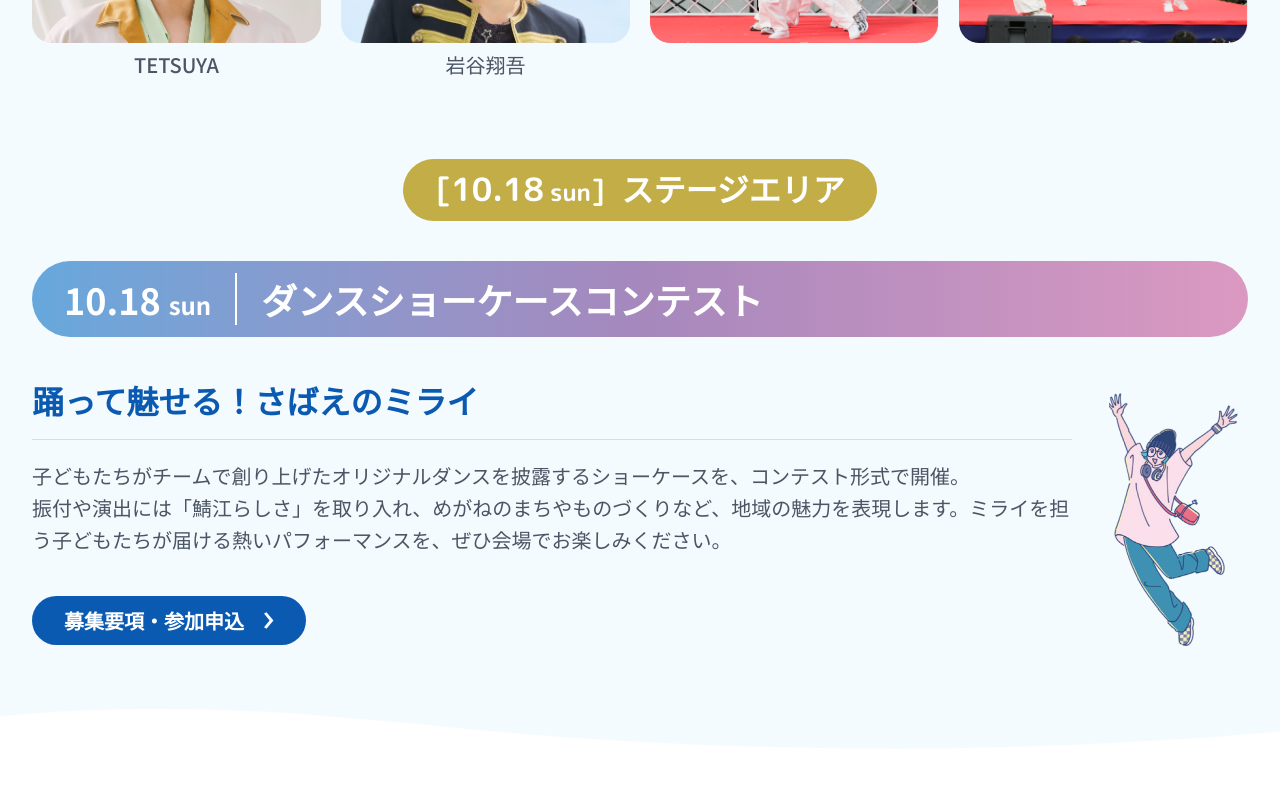
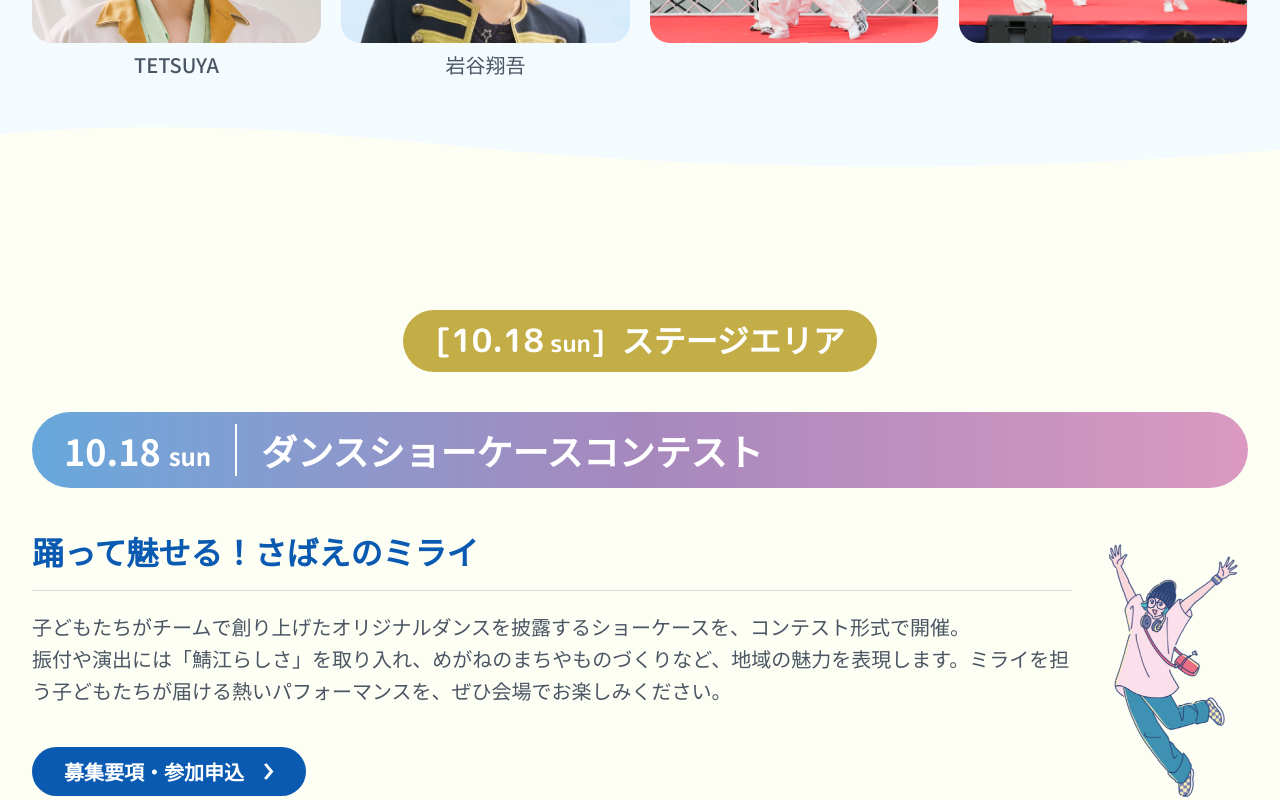
Before and after one commit to Ktjm-555/sabae-2026, a Next.js app: page / in a window 1280 px wide. Shown: the part 5140-5940 px from the top of the page. Built offline with nearby package versions, Linux system fonts and the light colour scheme; no server answers.

Commit message:
ステージエリアのデザイン修正

```diff
--- a/src/components/SpecialStageAreaLabel.tsx
+++ b/src/components/SpecialStageAreaLabel.tsx
@@ -11,13 +11,13 @@ export function SpecialStageAreaLabel({
 }: SpecialStageAreaLabelProps) {
   return (
     <div className="flex justify-center">
-      <span className="inline-flex h-12 items-center rounded-[40px] bg-gold px-6 font-display font-bold text-white sm:h-14 sm:px-7 lg:h-[62px] lg:px-8">
+      <span className="inline-flex h-11 items-center rounded-[40px] bg-gold px-5 font-display font-bold text-white sm:h-14 sm:px-7 lg:h-[62px] lg:px-8">
         <span className="inline-flex items-baseline leading-none">
-          <span className="text-[24px] lg:text-[32px]">[{date}</span>
-          <span className="ml-1 text-lg lg:ml-1.5 lg:text-2xl">{day}</span>
-          <span className="text-[24px] lg:text-[29px]">]</span>
+          <span className="text-[20px] sm:text-[24px] lg:text-[32px]">[{date}</span>
+          <span className="ml-1 text-base sm:text-lg lg:ml-1.5 lg:text-2xl">{day}</span>
+          <span className="text-[20px] sm:text-[24px] lg:text-[29px]">]</span>
         </span>
-        <span className="ml-3 text-[24px] leading-none sm:ml-4 lg:text-[32px]">{title}</span>
+        <span className="ml-2.5 text-[20px] leading-none sm:ml-4 sm:text-[24px] lg:text-[32px]">{title}</span>
       </span>
     </div>
   );
--- a/src/components/SpecialStageSection.tsx
+++ b/src/components/SpecialStageSection.tsx
@@ -1,3 +1,4 @@
+import { SpecialStageYellowWaveTop } from "@/components/SpecialStageYellowWaveTop";
 import { SectionTitle } from "@/components/SectionTitle";
 import { SpecialStageAreaLabel } from "@/components/SpecialStageAreaLabel";
 import { SpecialStageDanceContestBlock } from "@/components/SpecialStageDanceContestBlock";
@@ -24,7 +25,7 @@ export function SpecialStageSection() {
         id="special-stage"
         className="relative z-10 scroll-mt-24 -mt-6 bg-background-sky pb-0 sm:-mt-8 lg:-mt-10"
       >
-        <div className="mx-auto max-w-[1400px] px-4 sm:px-6 lg:px-8 lg:pt-8">
+        <div className="mx-auto max-w-[1400px] px-4 pb-16 sm:px-6 sm:pb-20 lg:px-8 lg:pb-28 lg:pt-8">
           <SpecialStageAreaLabel date="10.17" day="sat" />
 
           <p className="mb-2 mt-6 text-center font-display text-[18px] font-bold text-primary sm:mt-8 lg:mb-3 lg:mt-10 lg:text-[24px]">
@@ -69,8 +70,52 @@ export function SpecialStageSection() {
                 <SpecialStageLdhBlock stage={ldhStage} />
               </div>
             ) : null}
+          </div>
+        </div>
 
         {danceContest?.dateBar ? (
+          <SpecialStageYellowWaveTop className="relative z-[1] -mt-12 sm:-mt-14 lg:-mt-16" />
+        ) : null}
+
+        {!danceContest?.dateBar ? (
+          <div className="mx-auto max-w-[1400px] px-4 sm:px-6 lg:px-8">
+            <div
+              className="h-20 sm:h-24 lg:h-28"
+              aria-hidden="true"
+            />
+          </div>
+        ) : null}
+
+        {!danceContest?.dateBar ? (
+          <VenueMapWaveBottom className="relative z-[1] -mt-8 sm:-mt-10 lg:-mt-12" />
+        ) : null}
+
+        {/* 一時非表示: 食べて、つながる、さばえの輪（わんこそば大会）
+        {wankoSoba?.dateBar ? (
+          <div className="bg-background-yellow">
+            <div className="mx-auto max-w-[1400px] px-4 sm:px-6 lg:px-8">
+              <div className="flex flex-col gap-8 lg:gap-10">
+                <div className="-mx-4 sm:-mx-6 lg:mx-0">
+                  <SpecialStageDateBar
+                    date={wankoSoba.dateBar.date}
+                    day={wankoSoba.dateBar.day}
+                    title={wankoSoba.dateBar.title}
+                    titleHighlight={wankoSoba.dateBar.titleHighlight}
+                    titleSpLine2={wankoSoba.dateBar.titleSpLine2}
+                    titleSpCompact={wankoSoba.dateBar.titleSpCompact}
+                  />
+                </div>
+                <SpecialStageWankoSobaBlock stage={wankoSoba} />
+              </div>
+            </div>
+          </div>
+        ) : null}
+        */}
+      </section>
+
+      {danceContest?.dateBar ? (
+        <section className="relative z-[11] -mt-6 bg-background-yellow sm:-mt-px">
+          <div className="mx-auto max-w-[1400px] px-4 pt-4 sm:px-6 sm:pt-12 lg:px-8 lg:pt-14">
             <div className="flex flex-col gap-8 lg:gap-10">
               <SpecialStageAreaLabel date="10.18" day="sun" />
 
@@ -87,26 +132,6 @@ export function SpecialStageSection() {
               </div>
               <SpecialStageDanceContestBlock stage={danceContest} />
             </div>
-            ) : null}
-
-            {/* 一時非表示: 食べて、つながる、さばえの輪（わんこそば大会）
-            {wankoSoba?.dateBar ? (
-              <div className="flex flex-col gap-8 lg:gap-10">
-                <div className="-mx-4 sm:-mx-6 lg:mx-0">
-                  <SpecialStageDateBar
-                    date={wankoSoba.dateBar.date}
-                    day={wankoSoba.dateBar.day}
-                    title={wankoSoba.dateBar.title}
-                    titleHighlight={wankoSoba.dateBar.titleHighlight}
-                    titleSpLine2={wankoSoba.dateBar.titleSpLine2}
-                    titleSpCompact={wankoSoba.dateBar.titleSpCompact}
-                  />
-                </div>
-                <SpecialStageWankoSobaBlock stage={wankoSoba} />
-              </div>
-            ) : null}
-            */}
-          </div>
 
             <div
               className="h-20 sm:h-24 lg:h-28"
@@ -115,6 +140,7 @@ export function SpecialStageSection() {
           </div>
           <VenueMapWaveBottom className="relative z-[1] -mt-8 sm:-mt-10 lg:-mt-12" />
         </section>
+      ) : null}
 
       <VenueMapSection />
     </>
--- /dev/null
+++ b/src/components/SpecialStageYellowWaveTop.tsx
@@ -0,0 +1,16 @@
+import { withBasePath } from "@/lib/basePath";
+
+export function SpecialStageYellowWaveTop({ className = "" }: { className?: string }) {
+  return (
+    <div
+      className={`pointer-events-none h-16 overflow-hidden leading-none sm:h-28 lg:h-32 ${className}`}
+      aria-hidden="true"
+    >
+      <img
+        src={withBasePath("/images/special-stage-wave-yellow-top.svg")}
+        alt=""
+        className="block h-full w-full object-cover object-top"
+      />
+    </div>
+  );
+}
```
Also changed, not shown: public/images/special-stage-wave-yellow-top.svg (added). Lines whose indentation alone changed are shown as unchanged.
